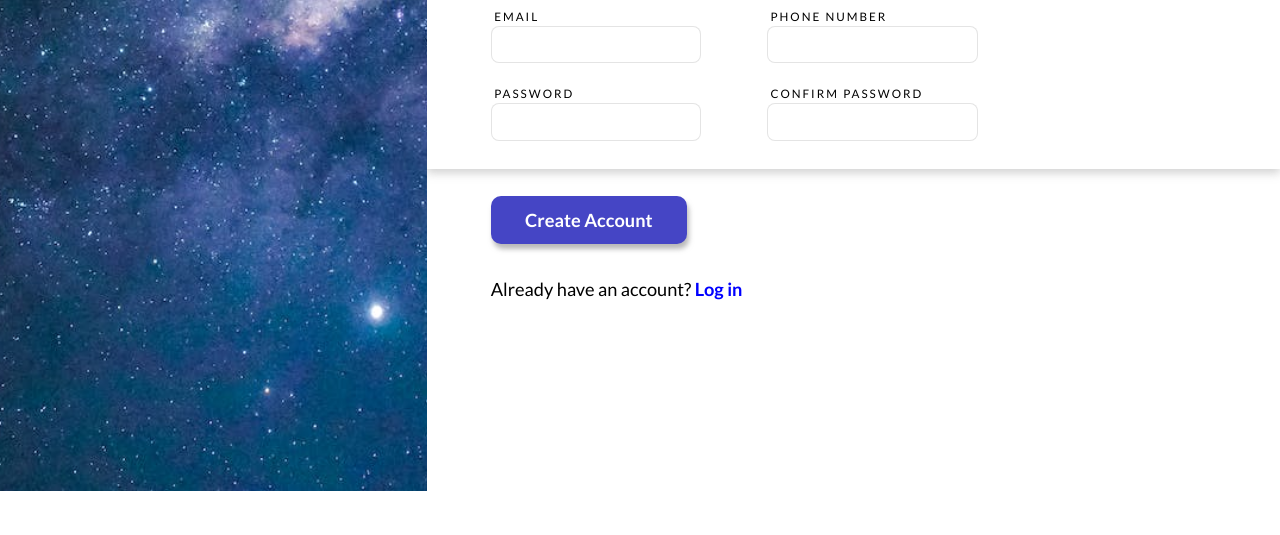
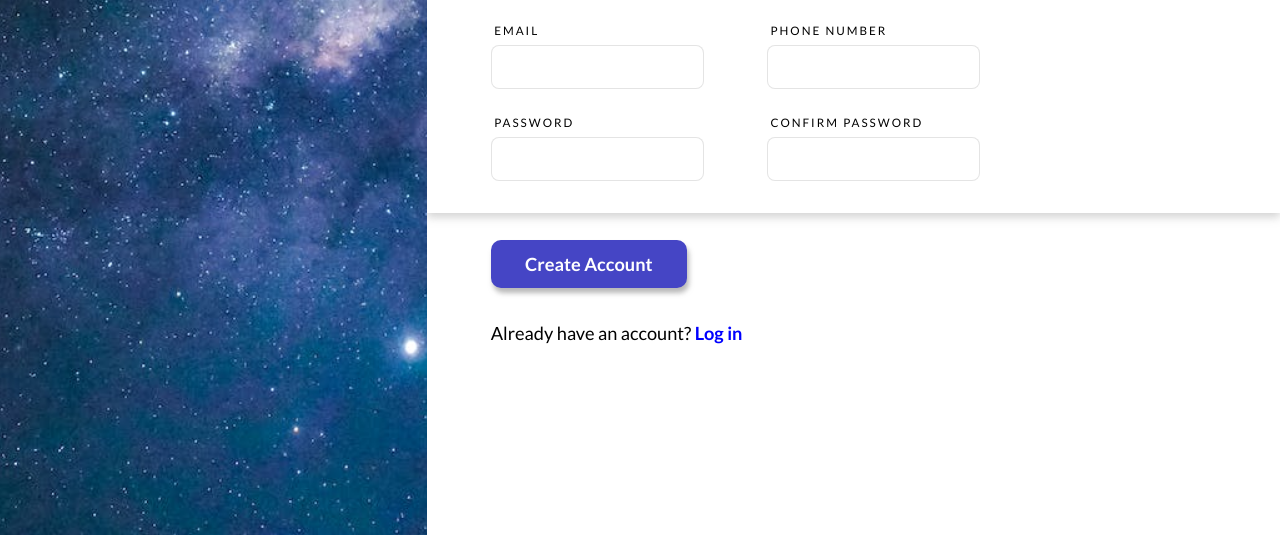
Before and after one commit to Jsbro98/Sign-up-Form, a website: page index.html in a window 1280 px wide. Shown: the part 401-936 px from the top of the page. Before the commit the page ends 892 px from the top, so only its background shows below. Drawn offline with Linux system fonts and the light colour scheme.

Commit message:
adjusted input font-size and width

```diff
--- a/style.css
+++ b/style.css
@@ -134,11 +134,12 @@ em {
 
 input {
 	margin: 1.5em 0;
-	width: max(70%, 9.5em);
+	width: max(70%, 7em);
 	height: 2.5em;
 	border-radius: 8px;
 	border: 1px solid rgba(123, 123, 123, 0.202);
 	padding-left: 1em;
+	font-size: 100%;
 }
 
 input:focus {
```
